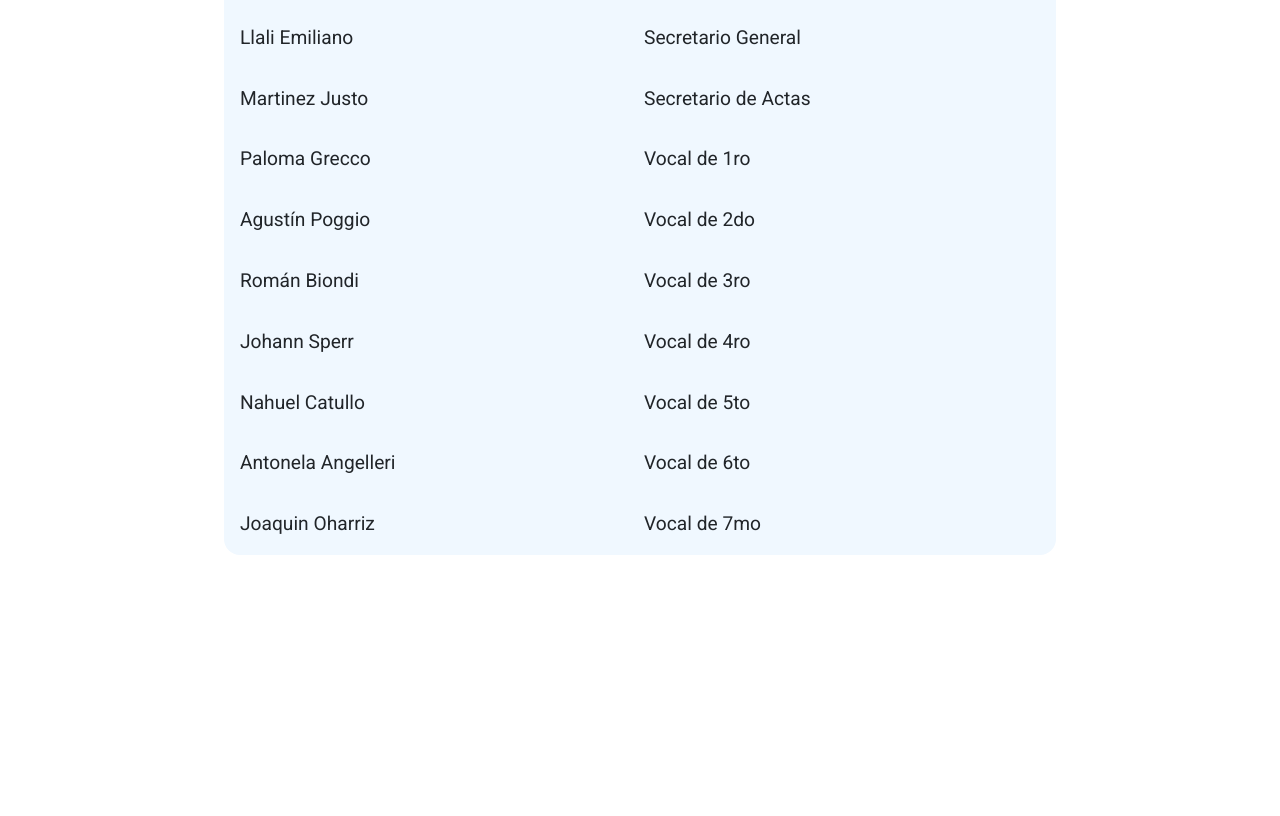
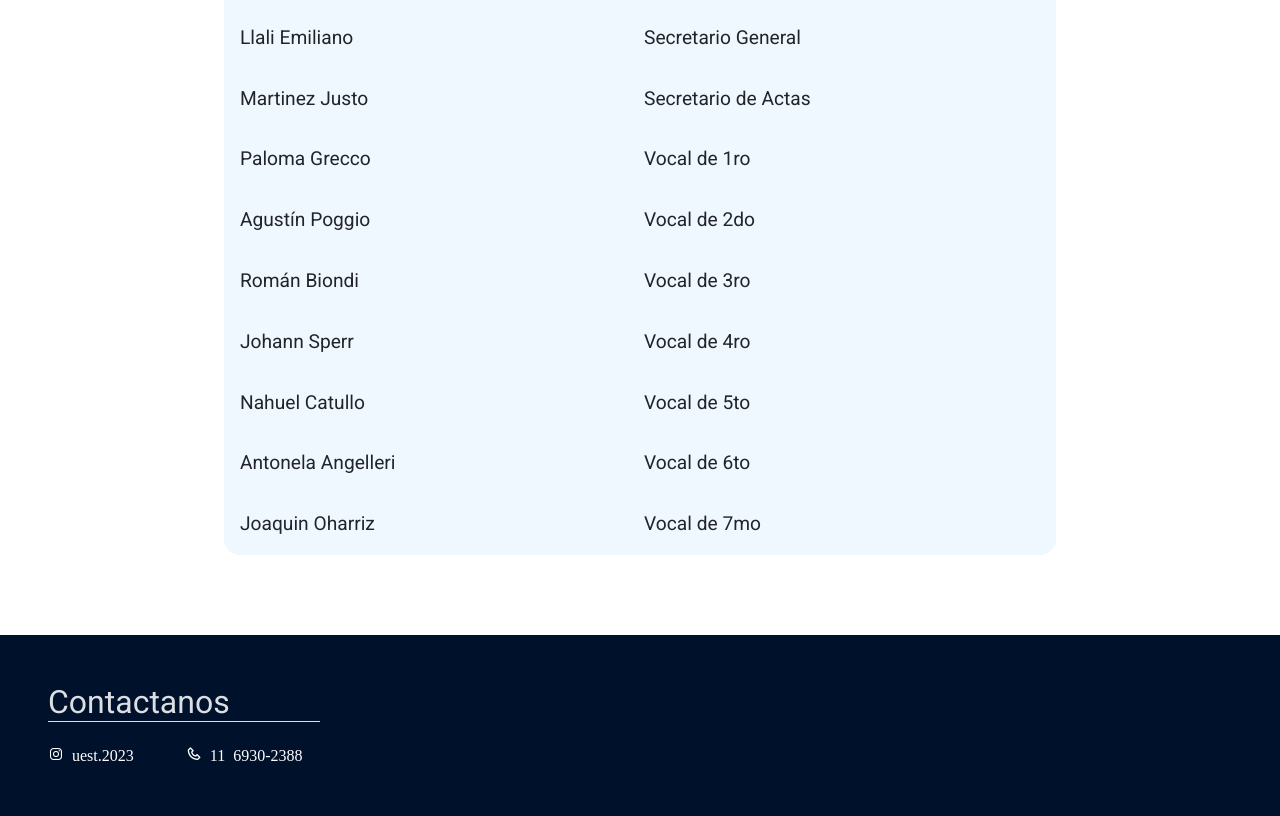
Before and after one commit to Brunoig15/UEST, a plain HTML site: page index.html in a window 1280 px wide. Shown: the part 1825-2641 px from the top of the page. Before the commit the page ends 2460 px from the top, so only its background shows below. Drawn offline with nearby package versions, Linux system fonts and the light colour scheme.

Commit message:
Footer: Agregado

```diff
--- a/index.html
+++ b/index.html
@@ -147,6 +147,14 @@
         </table>
       </div>
     </section>
+    <footer>
+      <div class="footer">
+        <h2>Contactanos</h2>
+        <div>
+          <a href="https://www.instagram.com/uest.2023/" target="_blank"><i class="bx bxl-instagram"> uest.2023</i></a>
+          <i class="bx bx-phone"> 11 6930-2388</i>
+        </div>
+    </footer>
   </body>
 
   <!--SCRIPT-->
--- a/styles/style.css
+++ b/styles/style.css
@@ -157,6 +157,26 @@ nav {
   border-radius: 2em;
   transition: all 0.3s ease-out;
 }
+/*Footer*/
+.footer{
+  font-family: "Roboto", sans-serif;
+  background-color: var(--color-oscuro);
+  height: max-content;
+  padding: 3rem;
+}
+.footer div{
+  margin: auto;
+}
+.footer h2{
+  border-bottom: 0.1rem var(--color-grisclaro) solid;
+  width: 17rem;
+  color: var(--color-grisclaro);
+}
+.footer .bx{
+  margin: 1rem 3rem 0 0;
+
+  color: white;
+}
 
 /*------------------------------------------------------------Media Query-------------------------------------------------------------*/
 @media (max-width: 1024px) {
```
